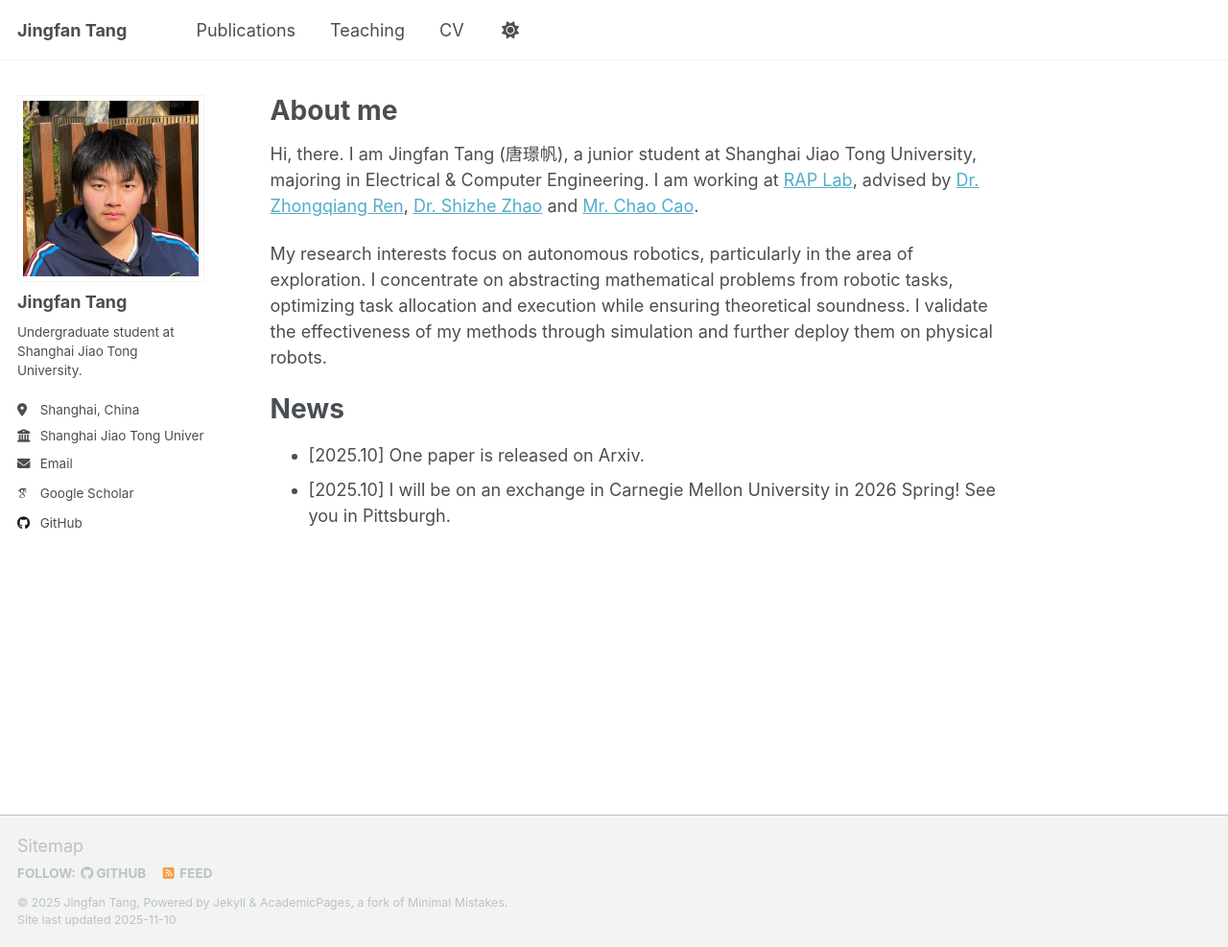
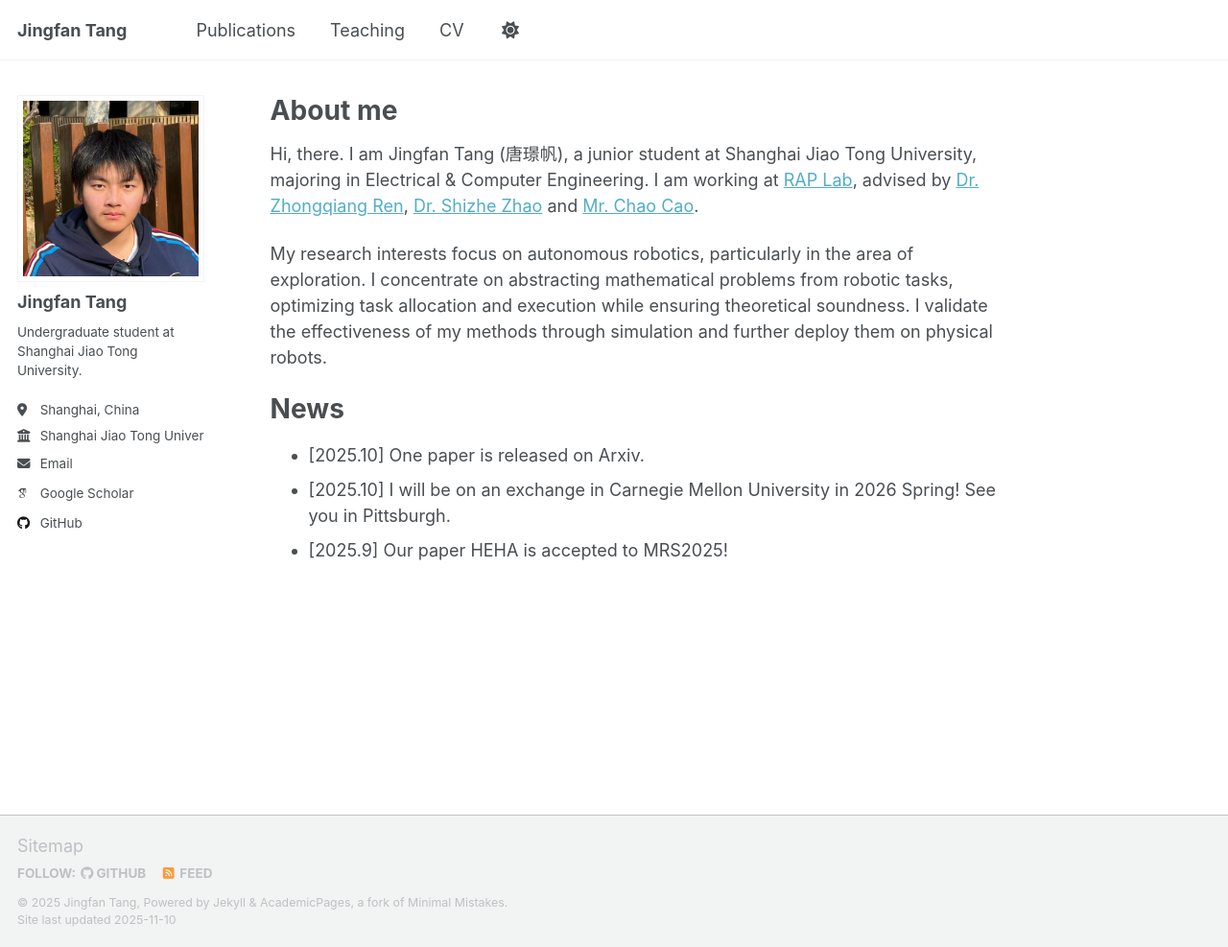
Before and after one commit to tangjingfan/tangjingfan.github.io, a Jekyll site: the page built from _pages/about.md, in a window 1280 px wide and 987 px high. Shown: the whole window at 96% size. Built offline with Jekyll 4.4.1, drawn with Linux system fonts in a browser that asks for light colours; some web fonts are replaced; a script that is not in the unit is left out.

Commit message:
feat: update about

```diff
--- a/_pages/about.md
+++ b/_pages/about.md
@@ -18,6 +18,7 @@ News
 =====
 - [2025.10] One paper is released on Arxiv.
 - [2025.10] I will be on an exchange in Carnegie Mellon University in 2026 Spring! See you in Pittsburgh.
+- [2025.9] Our paper HEHA is accepted to MRS2025!
 
 <!-- A data-driven personal website
 ======
```
